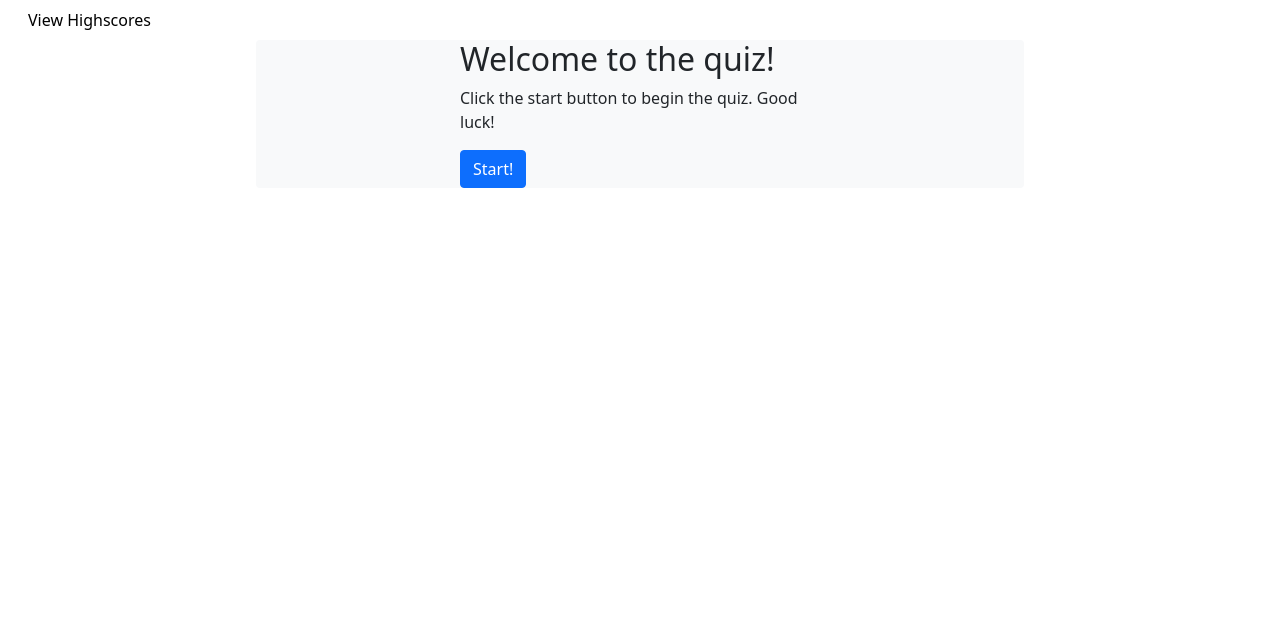
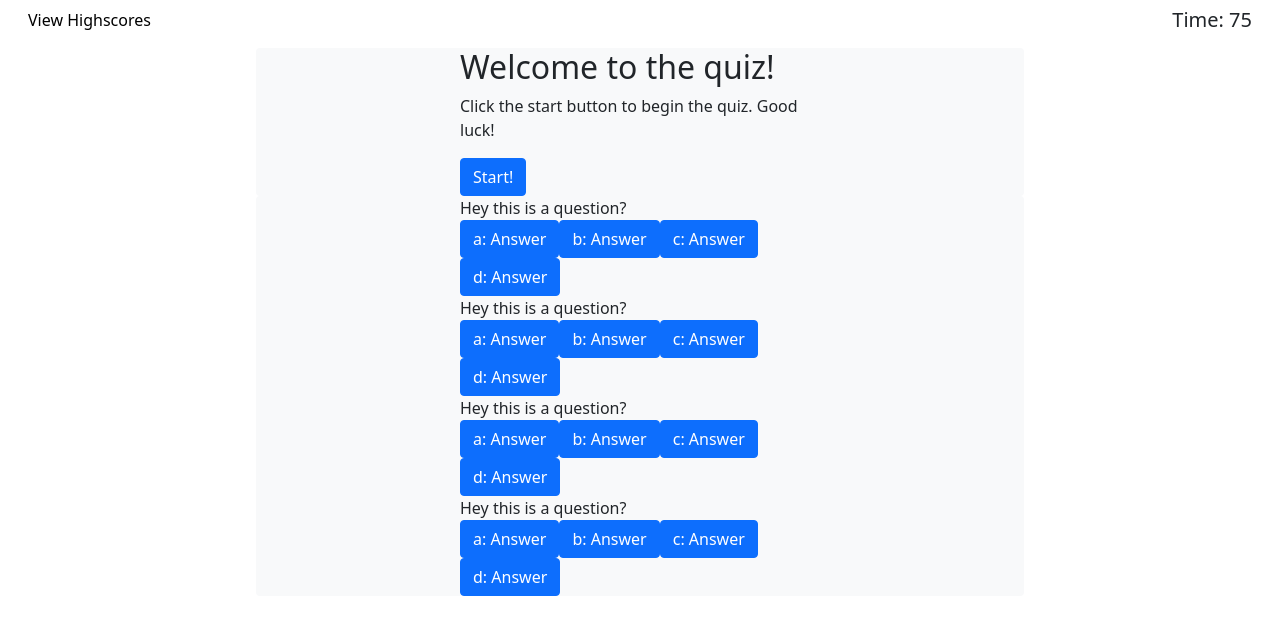
Before and after one commit to ldelgadoIII/Trivia-Game, a plain HTML site: page index.html in a window 1280 px wide. Drawn offline with nearby package versions, Linux system fonts and the light colour scheme.

Commit message:
displayed questions and options from the questionholder array and modified the width of the containers

```diff
--- a/index.html
+++ b/index.html
@@ -42,9 +42,17 @@
       </div>
     </main>
 
-    <div class="questionCards"></div>
-    <div class="answers"></div>
-    <div class="submit"></div>
+    <div class="container rounded bg-light">
+      <div class="row justify-content-md-center">
+        <div class="col-md-6">
+          <div class="question" id="questionCards">
+            This Text Will Be Replaced
+          </div>
+          <div id="answers"></div>
+          <div id="result"></div>
+        </div>
+      </div>
+    </div>
 
     <script src="script.js"></script>
     <script
--- a/script.js
+++ b/script.js
@@ -1,4 +1,4 @@
-const qCards = getElementById("questionCards");
+let qCards = document.getElementById("questionCards");
 
 let timerEl = document.getElementById("timer");
 let timeLeft = 75;
@@ -66,11 +66,18 @@ function displayQuestion() {
     const answers = [];
 
     for (choice in currentEl.options) {
-      options.push(
-        <button type="button" class="btn btn-primary" id="question ${index}">
-          ${choice}: ${currentEl.options[choice]}
-        </button>
+      answers.push(
+        `<button type="button" class="btn btn-primary" id="question ${index}">
+            ${choice}: ${currentEl.options[choice]}
+          </button>`
       );
     }
+    display.push(
+      `<div id="questionCards">${currentEl.question}</div>
+        <div id="answers">${answers.join("")}</div>`
+    );
   });
+  qCards.innerHTML = display.join("");
 }
+
+displayQuestion();
--- a/style.css
+++ b/style.css
@@ -1,4 +1,4 @@
-main {
+.container {
   width: 60% !important;
 }
 
```
